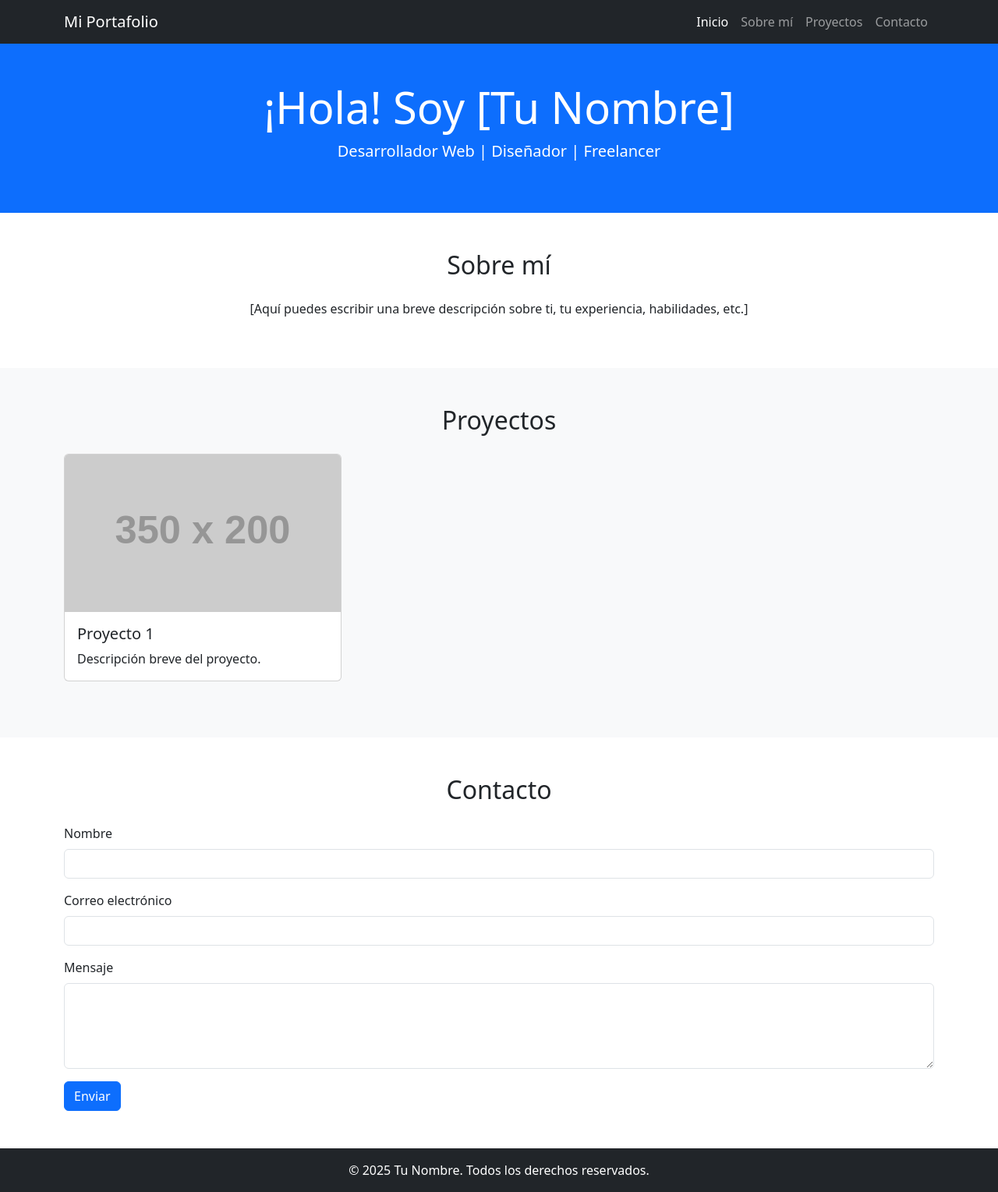
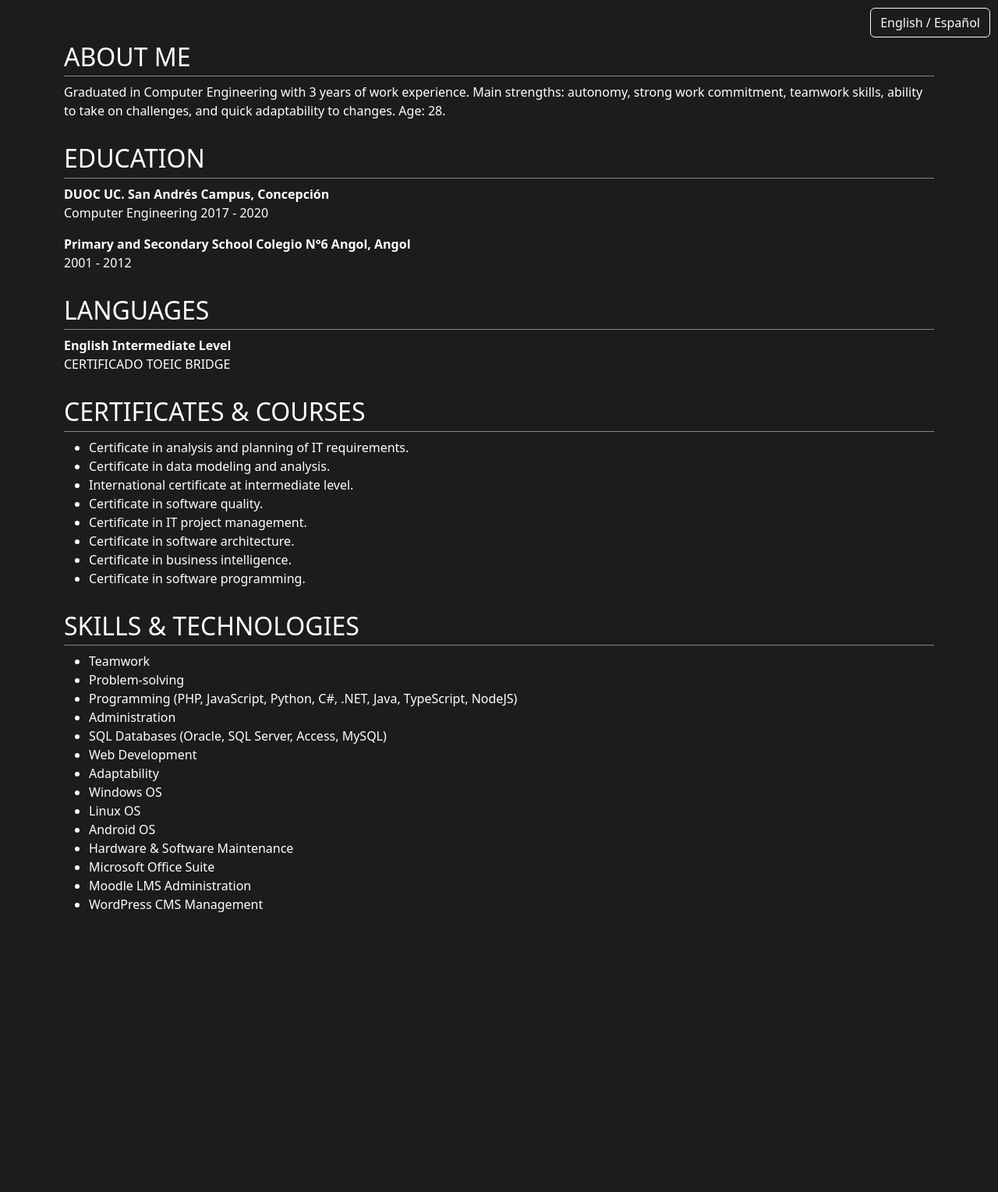
Before and after one commit to rodaravena9/portfolio, a plain HTML site: page index.html in a window 1280 px wide. Shown: the whole page at 78% size. After the commit the page ends 1212 px from the top, so only its background shows below. Drawn offline with nearby package versions, Linux system fonts and the light colour scheme; placeholder pictures from the web are drawn by us.

Commit message:
Update index.html

```diff
--- a/index.html
+++ b/index.html
@@ -3,91 +3,87 @@
 <head>
   <meta charset="UTF-8">
   <meta name="viewport" content="width=device-width, initial-scale=1">
-  <title>Mi Portafolio</title>
+  <title>Mi Portafolio / My Portfolio</title>
   <link href="https://cdn.jsdelivr.net/npm/bootstrap@5.3.3/dist/css/bootstrap.min.css" rel="stylesheet">
+  <style>
+    body { background-color: #1c1c1c; color: white; }
+    h2 { border-bottom: 1px solid #888; padding-bottom: 5px; margin-top: 30px; }
+    .idioma-btn { position: fixed; top: 10px; right: 10px; }
+  </style>
 </head>
 <body>
 
-  <!-- Barra de navegación -->
-  <nav class="navbar navbar-expand-lg navbar-dark bg-dark">
-    <div class="container">
-      <a class="navbar-brand" href="#">Mi Portafolio</a>
-      <button class="navbar-toggler" type="button" data-bs-toggle="collapse" data-bs-target="#navbarNav">
-        <span class="navbar-toggler-icon"></span>
-      </button>
-      <div class="collapse navbar-collapse" id="navbarNav">
-        <ul class="navbar-nav ms-auto">
-          <li class="nav-item"><a class="nav-link active" href="#inicio">Inicio</a></li>
-          <li class="nav-item"><a class="nav-link" href="#sobre-mi">Sobre mí</a></li>
-          <li class="nav-item"><a class="nav-link" href="#proyectos">Proyectos</a></li>
-          <li class="nav-item"><a class="nav-link" href="#contacto">Contacto</a></li>
-        </ul>
-      </div>
-    </div>
-  </nav>
+  <!-- Botón para cambiar idioma -->
+  <button class="btn btn-outline-light idioma-btn" onclick="toggleIdioma()">English / Español</button>
 
-  <!-- Sección Inicio -->
-  <header id="inicio" class="bg-primary text-white text-center py-5">
-    <div class="container">
-      <h1 class="display-4">¡Hola! Soy [Tu Nombre]</h1>
-      <p class="lead">Desarrollador Web | Diseñador | Freelancer</p>
-    </div>
-  </header>
+  <div class="container py-4">
+    <section id="sobre-mi">
+      <h2 data-es="SOBRE MÍ" data-en="ABOUT ME"></h2>
+      <p data-es="Titulado de Ingeniería informática con 3 años de experiencia en el mundo laboral. Sus principales fortalezas son: autonomía, fuerte compromiso con el trabajo, facilidad para trabajar en equipo, capacidad para asumir retos y rápida adaptación a los cambios. Edad: 28 años."
+         data-en="Graduated in Computer Engineering with 3 years of work experience. Main strengths: autonomy, strong work commitment, teamwork skills, ability to take on challenges, and quick adaptability to changes. Age: 28."></p>
+    </section>
 
-  <!-- Sección Sobre mí -->
-  <section id="sobre-mi" class="py-5">
-    <div class="container">
-      <h2 class="text-center mb-4">Sobre mí</h2>
-      <p class="text-center">[Aquí puedes escribir una breve descripción sobre ti, tu experiencia, habilidades, etc.]</p>
-    </div>
-  </section>
+    <section id="educacion">
+      <h2 data-es="EDUCACIÓN" data-en="EDUCATION"></h2>
+      <p><strong>DUOC UC. San Andrés Campus, Concepción</strong><br>
+        <span data-es="Ingeniería Informática 2017 - 2020" data-en="Computer Engineering 2017 - 2020"></span></p>
+      <p><strong data-es="Educación Básica y Media Colegio N°6 Angol, Angol" data-en="Primary and Secondary School Colegio N°6 Angol, Angol"></strong><br>
+        2001 - 2012</p>
+    </section>
 
-  <!-- Sección Proyectos -->
-  <section id="proyectos" class="bg-light py-5">
-    <div class="container">
-      <h2 class="text-center mb-4">Proyectos</h2>
-      <div class="row">
-        <!-- Proyecto 1 -->
-        <div class="col-md-4">
-          <div class="card mb-4">
-            <img src="https://via.placeholder.com/350x200" class="card-img-top" alt="Proyecto 1">
-            <div class="card-body">
-              <h5 class="card-title">Proyecto 1</h5>
-              <p class="card-text">Descripción breve del proyecto.</p>
-            </div>
-          </div>
-        </div>
-        <!-- Repite para más proyectos -->
-      </div>
-    </div>
-  </section>
+    <section id="idiomas">
+      <h2 data-es="IDIOMAS" data-en="LANGUAGES"></h2>
+      <p><strong data-es="Inglés Nivel Intermedio" data-en="English Intermediate Level"></strong><br>
+         CERTIFICADO TOEIC BRIDGE</p>
+    </section>
 
-  <!-- Sección Contacto -->
-  <section id="contacto" class="py-5">
-    <div class="container">
-      <h2 class="text-center mb-4">Contacto</h2>
-      <form>
-        <div class="mb-3">
-          <label for="nombre" class="form-label">Nombre</label>
-          <input type="text" class="form-control" id="nombre" required>
-        </div>
-        <div class="mb-3">
-          <label for="email" class="form-label">Correo electrónico</label>
-          <input type="email" class="form-control" id="email" required>
-        </div>
-        <div class="mb-3">
-          <label for="mensaje" class="form-label">Mensaje</label>
-          <textarea class="form-control" id="mensaje" rows="4" required></textarea>
-        </div>
-        <button type="submit" class="btn btn-primary">Enviar</button>
-      </form>
-    </div>
-  </section>
+    <section id="cursos">
+      <h2 data-es="CERTIFICADOS Y CURSOS" data-en="CERTIFICATES & COURSES"></h2>
+      <ul>
+        <li data-es="Certificado en análisis y planificación de requerimientos informáticos." data-en="Certificate in analysis and planning of IT requirements."></li>
+        <li data-es="Certificado en análisis y desarrollo de modelos de datos." data-en="Certificate in data modeling and analysis."></li>
+        <li data-es="Certificado internacional en nivel intermedio." data-en="International certificate at intermediate level."></li>
+        <li data-es="Certificado en calidad de software." data-en="Certificate in software quality."></li>
+        <li data-es="Certificado en gestión de proyectos informáticos." data-en="Certificate in IT project management."></li>
+        <li data-es="Certificado en arquitectura de software." data-en="Certificate in software architecture."></li>
+        <li data-es="Certificado en inteligencia de negocios." data-en="Certificate in business intelligence."></li>
+        <li data-es="Certificado en programación de software." data-en="Certificate in software programming."></li>
+      </ul>
+    </section>
 
-  <!-- Footer -->
-  <footer class="bg-dark text-white text-center py-3">
-    <p class="mb-0">&copy; 2025 Tu Nombre. Todos los derechos reservados.</p>
-  </footer>
+    <section id="habilidades">
+      <h2 data-es="HABILIDADES Y TECNOLOGÍAS" data-en="SKILLS & TECHNOLOGIES"></h2>
+      <ul>
+        <li data-es="Trabajo en equipo" data-en="Teamwork"></li>
+        <li data-es="Resolución de problemas" data-en="Problem-solving"></li>
+        <li data-es="Programación (PHP, JavaScript, Python, C#, .NET, Java, TypeScript, NodeJS)"
+            data-en="Programming (PHP, JavaScript, Python, C#, .NET, Java, TypeScript, NodeJS)"></li>
+        <li data-es="Administrar" data-en="Administration"></li>
+        <li data-es="Bases de datos SQL (Oracle, SQL Server, Access, MySQL)" data-en="SQL Databases (Oracle, SQL Server, Access, MySQL)"></li>
+        <li data-es="Desarrollo Web" data-en="Web Development"></li>
+        <li data-es="Adaptabilidad" data-en="Adaptability"></li>
+        <li data-es="Sistema Operativo Windows" data-en="Windows OS"></li>
+        <li data-es="Sistema Operativo Linux" data-en="Linux OS"></li>
+        <li data-es="Sistema Operativo Android" data-en="Android OS"></li>
+        <li data-es="Mantención Hardware y Software" data-en="Hardware & Software Maintenance"></li>
+        <li data-es="Manejo del Paquete de Microsoft Office" data-en="Microsoft Office Suite"></li>
+        <li data-es="Administración LMS Moodle" data-en="Moodle LMS Administration"></li>
+        <li data-es="Manejo de CMS Wordpress" data-en="WordPress CMS Management"></li>
+      </ul>
+    </section>
+  </div>
+
+  <script>
+    let idioma = "es";
+    function toggleIdioma() {
+      idioma = idioma === "es" ? "en" : "es";
+      document.querySelectorAll("[data-es]").forEach(el => {
+        el.innerText = el.getAttribute("data-" + idioma);
+      });
+    }
+    // Cargar idioma por defecto
+    window.onload = toggleIdioma;
+  </script>
 
   <script src="https://cdn.jsdelivr.net/npm/bootstrap@5.3.3/dist/js/bootstrap.bundle.min.js"></script>
 </body>
```
